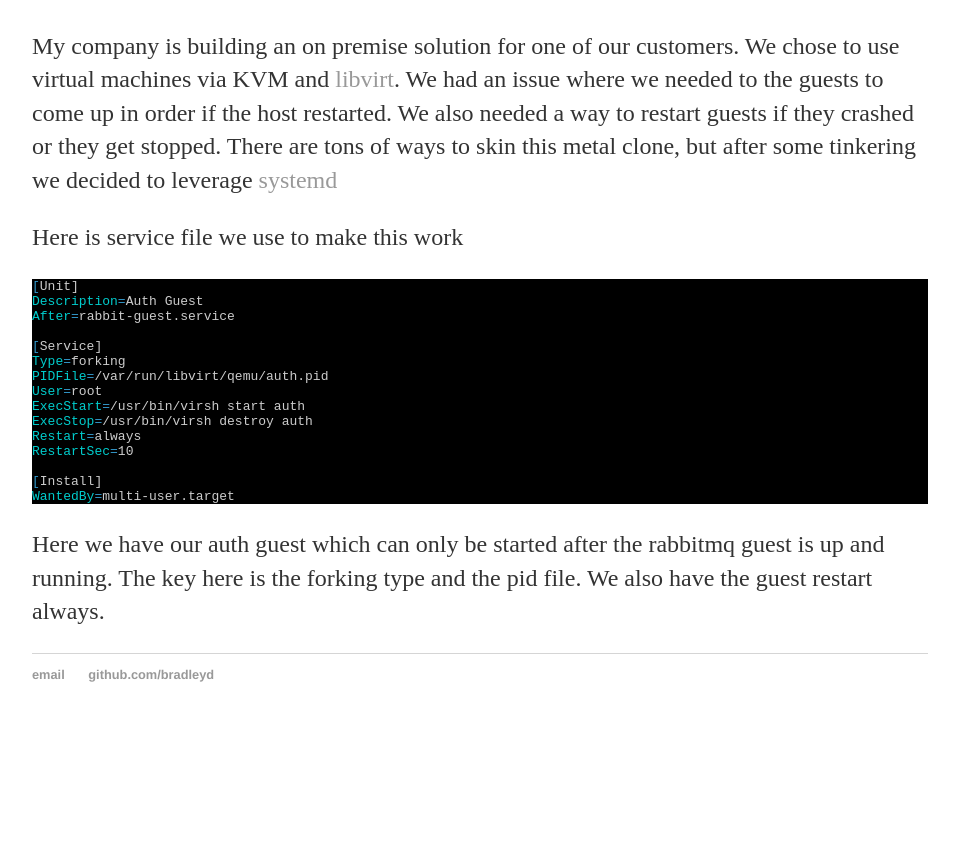
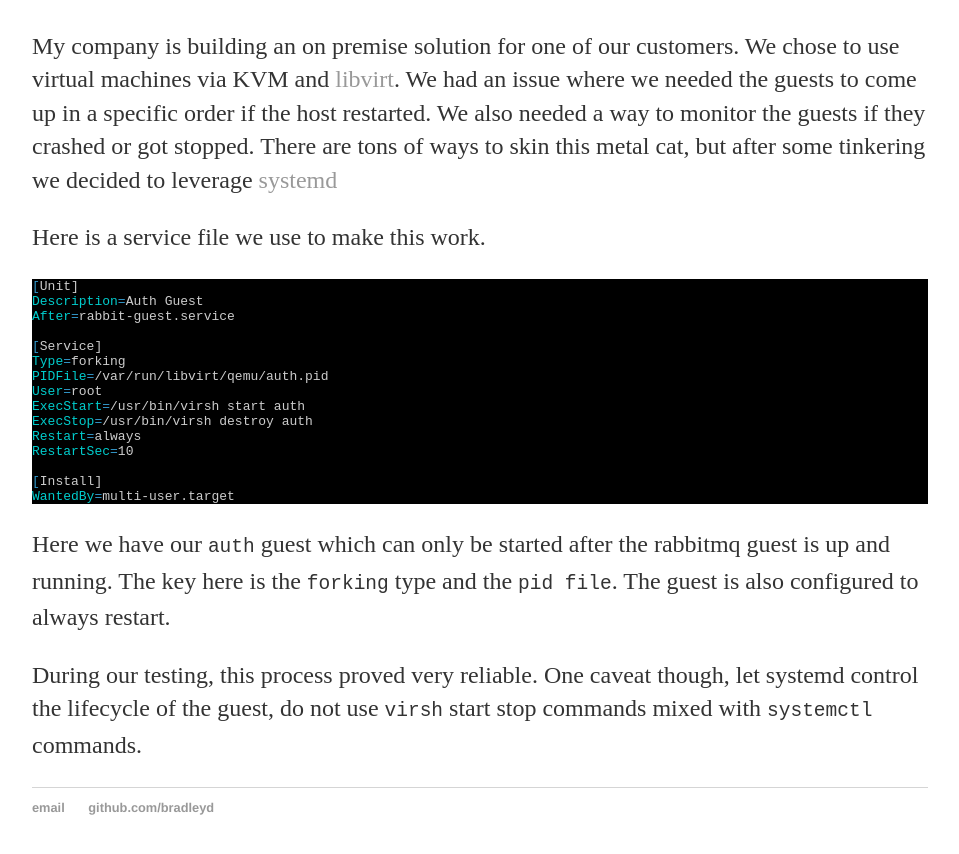
Before and after one commit to bradleyd/bradleyd.github.io, a Jekyll site: the page built from _posts/2017-06-06-use-systemd-for-vms.md, in a window 1280 px wide, cut to the strip 489-1364 px from the top of the page. Shown: the top 854 px of the strip, without its empty margins (160-1119 px from the left). Built offline with Jekyll 4.4.1, drawn with Linux system fonts in a browser that asks for light colours; before the commit the page ends 1231 px from its top, so only the background shows below that.

Commit message:
fix spelling errors

````diff
--- a/_posts/2017-06-06-use-systemd-for-vms.md
+++ b/_posts/2017-06-06-use-systemd-for-vms.md
@@ -6,9 +6,9 @@ date: 2017-06-06
 
 ![robot](/images/robot.png){:height="175px" width="150px"}
 
-My company is building an on premise solution for one of our customers.  We chose to use virtual machines via KVM and [libvirt](https://libvirt.org/).  We had an issue where we needed to the guests to come up in order if the host restarted.  We also needed a way to restart guests if they crashed or they get stopped.  There are tons of ways to skin this metal clone, but after some tinkering we decided to leverage [systemd](https://www.freedesktop.org/wiki/Software/systemd/)
+My company is building an on premise solution for one of our customers.  We chose to use virtual machines via KVM and [libvirt](https://libvirt.org/).  We had an issue where we needed the guests to come up in a specific order if the host restarted.  We also needed a way to monitor the guests if they crashed or got stopped.  There are tons of ways to skin this metal cat, but after some tinkering we decided to leverage [systemd](https://www.freedesktop.org/wiki/Software/systemd/)
 
-Here is service file we use to make this work
+Here is a service file we use to make this work.
 
 ```bash
 [Unit]
@@ -28,4 +28,6 @@ RestartSec=10
 WantedBy=multi-user.target
 ```
 
-Here we have our auth guest which can only be started after the rabbitmq guest is up and running.  The key here is the forking type and the pid file.  We also have the guest restart always.
+Here we have our `auth` guest which can only be started after the rabbitmq guest is up and running.  The key here is the `forking` type and the `pid file`.  The guest is also configured to always restart.
+
+During our testing, this process proved very reliable.  One caveat though, let systemd control the lifecycle of the guest, do not use `virsh` start stop commands mixed with `systemctl` commands.
````
